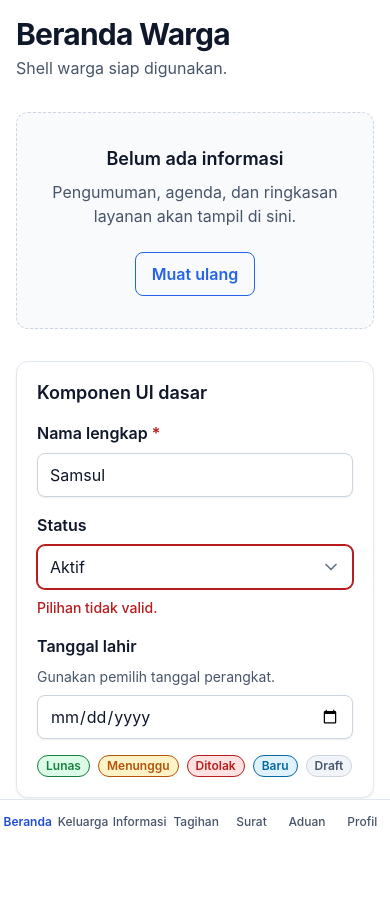
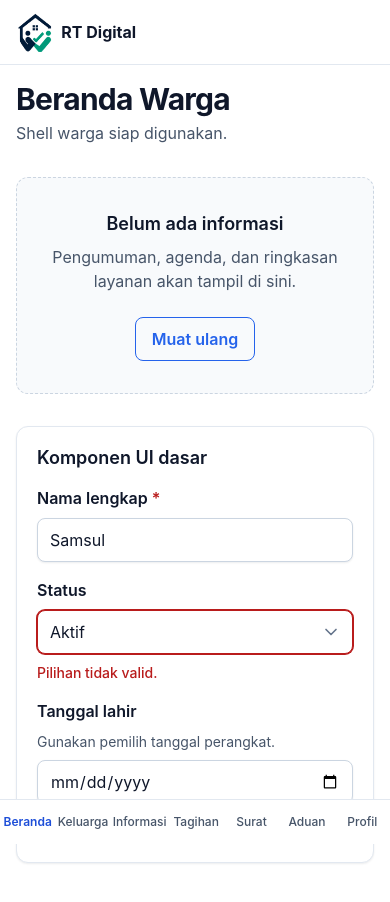
Before and after one commit to maspriyambodo/rtdigital, a Next.js app in the folder apps/web/: page /warga in a window 390 px wide. Shown: the top 902 px of the page. Before the commit the page ends 874 px from the top, so only its background shows below. Built offline with nearby package versions, Linux system fonts and the light colour scheme; no server answers.

Commit message:
feat(web): implement responsive logo

```diff
--- a/apps/web/src/app/(warga)/layout.tsx
+++ b/apps/web/src/app/(warga)/layout.tsx
@@ -1,3 +1,4 @@
+import Image from "next/image";
 import { WargaNavigation } from "@/components/layout/WargaNavigation";
 
 export default function WargaLayout({
@@ -14,6 +15,31 @@ export default function WargaLayout({
         paddingBottom: "calc(60px + env(safe-area-inset-bottom))",
       }}
     >
+      <header
+        style={{
+          position: "sticky",
+          top: 0,
+          zIndex: 20,
+          display: "flex",
+          alignItems: "center",
+          gap: "var(--space-2)",
+          padding: "var(--space-3) var(--space-4)",
+          borderBottom: "1px solid var(--color-border)",
+          background: "var(--color-surface)",
+        }}
+      >
+        <Image
+          src="/logo.png"
+          alt=""
+          width={40}
+          height={40}
+          priority
+          style={{ flexShrink: 0, width: "auto", height: "2.5rem", maxWidth: "100%", objectFit: "contain" }}
+        />
+        <span style={{ overflow: "hidden", fontWeight: 700, textOverflow: "ellipsis", whiteSpace: "nowrap" }}>
+          RT Digital
+        </span>
+      </header>
       <main
         style={{
           flex: 1,
```
Also changed, not shown: apps/web/src/app/(pengurus)/layout.tsx (+23 -1 lines), apps/web/src/app/login/page.tsx (+21 -2 lines), apps/web/src/components/layout/PengurusNavigation.tsx (+13 -2 lines), apps/web/public/logo.png (added).
